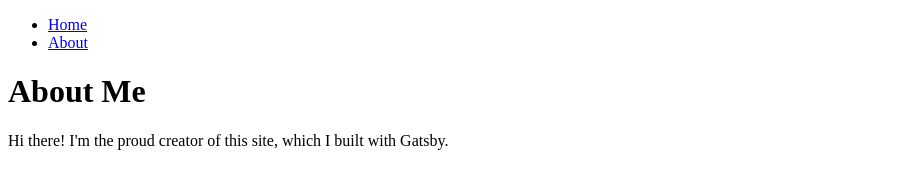
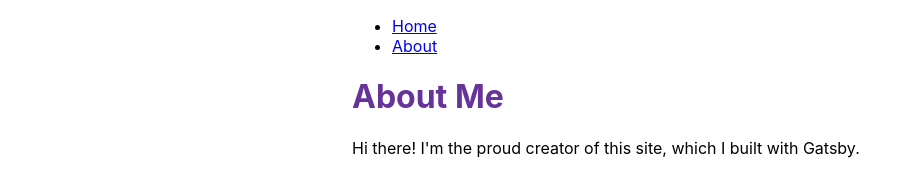
Before and after one commit to ahmadkarimi1991/my-gatsby-site, a Gatsby site: page /about in a window 1280 px wide. Shown: the whole page, without its empty margins (0-914 px from the left). Built offline with nearby package versions, Linux system fonts and the light colour scheme; Gatsby itself is replaced by a stand-in of ours.

Commit message:
Create layout.module.css and use it in layout.js

```diff
--- a/src/components/layout.js
+++ b/src/components/layout.js
@@ -1,22 +1,29 @@
 import * as React from 'react'
 import { Link } from 'gatsby'
+import {
+  container,
+  heading,
+  navLinks,
+  navLinkItem,
+  navLinkText
+} from './layout.module.css'
 
 const Layout = ({ pageTitle, children }) => {
   return (
-    <div>
+    <div className={container}>
       <title>{pageTitle}</title>
       <nav>
-        <ul>
-          <li>
-            <Link to="/">Home</Link>
+        <ul className={navLinks}>
+          <li className={navLinkItem}>
+            <Link to="/" className={navLinkText}>Home</Link>
           </li>
-          <li>
+          <li className={navLinkItem} className={navLinkText}>
             <Link to="/about">About</Link>
           </li>
         </ul>
       </nav>
       <main>
-        <h1>{pageTitle}</h1>
+        <h1 className={heading}>{pageTitle}</h1>
         {children}
       </main>
     </div>
--- /dev/null
+++ b/src/components/layout.module.css
@@ -0,0 +1,23 @@
+.container {
+  margin: auto;
+  max-width: 576px;
+  font-family: -apple-system, BlinkMacSystemFont, 'Segoe UI', Roboto, Oxygen, Ubuntu, Cantarell, 'Open Sans', 'Helvetica Neue', sans-serif;
+}
+
+.heading {
+  color: rebeccapurple;
+}
+
+.nav-links {
+  display: flex;
+  list-style: none;
+  padding-left: 0;
+}
+
+.nav-link-item {
+  padding-right: 2rem;
+}
+
+.nav-link-text {
+  color: black;
+}
```
